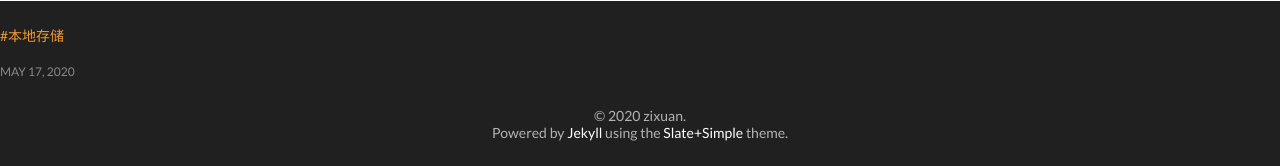
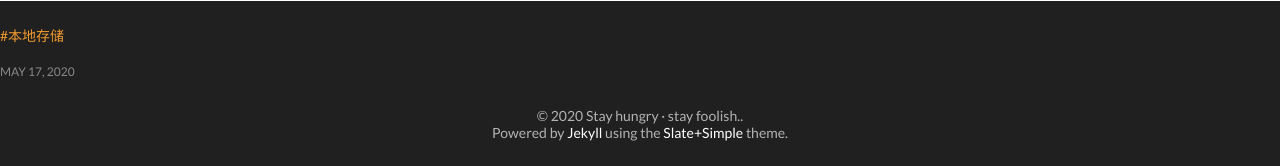
Before and after one commit to zhangjiali0627/zhangjiali0627.github.io, a Jekyll site: the page built from index.html, in a window 1280 px wide and 900 px high, scrolled down 3591 px. Shown: the part 731-897 px from the top of the window. Built offline with Jekyll 4.4.1, drawn with Linux system fonts in a browser that asks for light colours; the list of posts is cut into pages by our own code.

Commit message:
feat: 增加内容

```diff
--- a/_config.yml
+++ b/_config.yml
@@ -1,6 +1,6 @@
-title:            子萱的博客
+title:            从零开始学前端
 description:      Your site description...
-copyright:        zixuan
+copyright:        Stay hungry · stay foolish.
 url: # add your custom site url (format: https://example.com)
 
 
```
